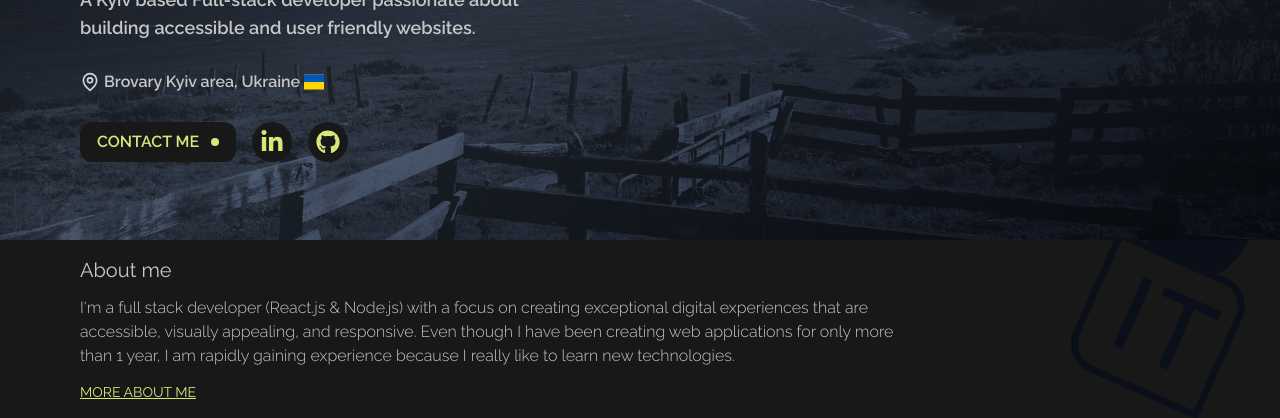
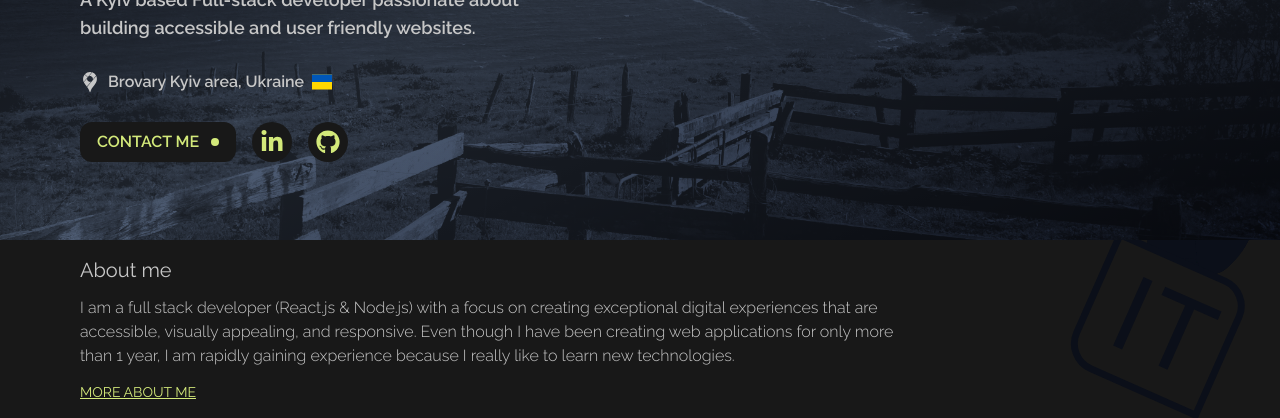
Before and after one commit to Lyst67/pavlo-portfolio, a Next.js app: page / in a window 1280 px wide. Shown: the part 360-778 px from the top of the page. Built offline with nearby package versions, Linux system fonts and the light colour scheme.

Commit message:
upd_google_link

```diff
--- a/src/app/page.tsx
+++ b/src/app/page.tsx
@@ -1,12 +1,9 @@
-/* eslint-disable react/no-unescaped-entities */
 import Image from 'next/image';
-import React from 'react';
 import Link from 'next/link';
 import ContactMeButtons from './components/contactMeButtons';
+import { SiGooglemaps } from 'react-icons/si';
 
-type HomeProps = {};
-
-export default function Home({}: HomeProps) {
+export default function Home() {
   return (
     <>
       <div className="relative h-[70vh] md:h-[75vh] bg-gradient-to-br from-base-bg via-gray-700 to-base-bg">
@@ -36,19 +33,14 @@ export default function Home({}: HomeProps) {
             A Kyiv based Full-stack developer passionate about building accessible and user friendly
             websites.
           </p>
-          <div>
+          <div className="w-fit">
             <Link
-              className="flex gap-1 items-center"
+              className="flex gap-2 items-center hover:text-salad duration-500"
               href={'https://maps.app.goo.gl/hxBt8hcqaV8noxheA'}
+              target="_blank"
+              rel="noopener noreferrer"
             >
-              <Image
-                src="/map.svg"
-                alt="location"
-                width="0"
-                height="0"
-                sizes="100vw"
-                className="w-5 h-5"
-              />
+              <SiGooglemaps className="w-5 h-5" />
               <span>Brovary Kyiv area, Ukraine</span>
               <Image
                 src="/lang/ua_flag.svg"
@@ -66,7 +58,7 @@ export default function Home({}: HomeProps) {
       <div className="px-8 lg:px-12 xl:px-20 py-4 bg-second-bg bg-[url('/itb.svg')] bg-right bg-no-repeat bg-contain">
         <h2 className="text-xl">About me</h2>
         <p className="my-2 md:my-3 font-light text-sm lg:text-base sm:w-4/5 md:w-3/4 ">
-          I'm a full stack developer (React.js & Node.js) with a focus on creating exceptional
+          I am a full stack developer (React.js & Node.js) with a focus on creating exceptional
           digital experiences that are accessible, visually appealing, and responsive. Even though I
           have been creating web applications for only more than 1 year, I am rapidly gaining
           experience because I really like to learn new technologies.
```
Also changed, not shown: public/map.svg (deleted).
